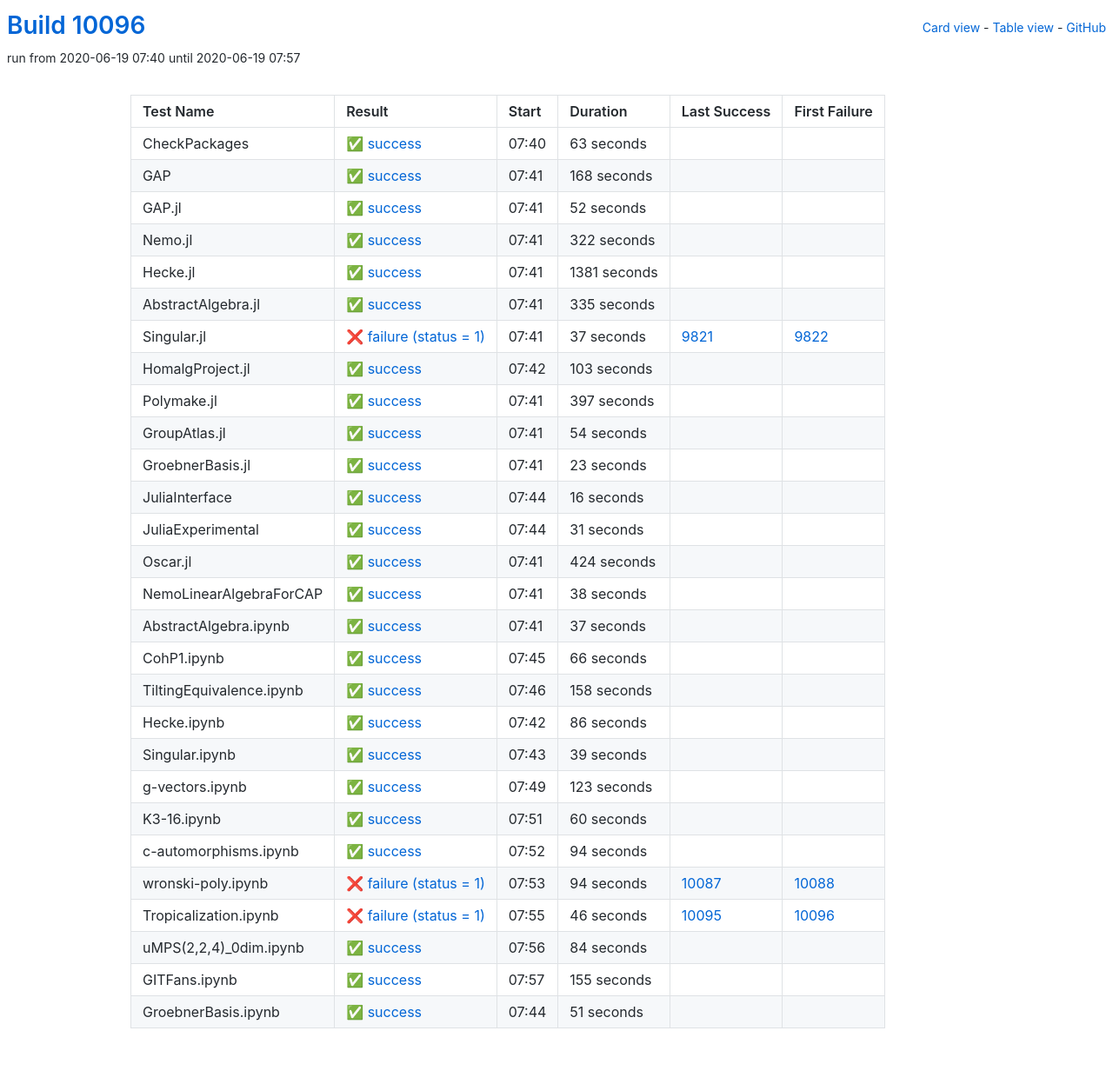
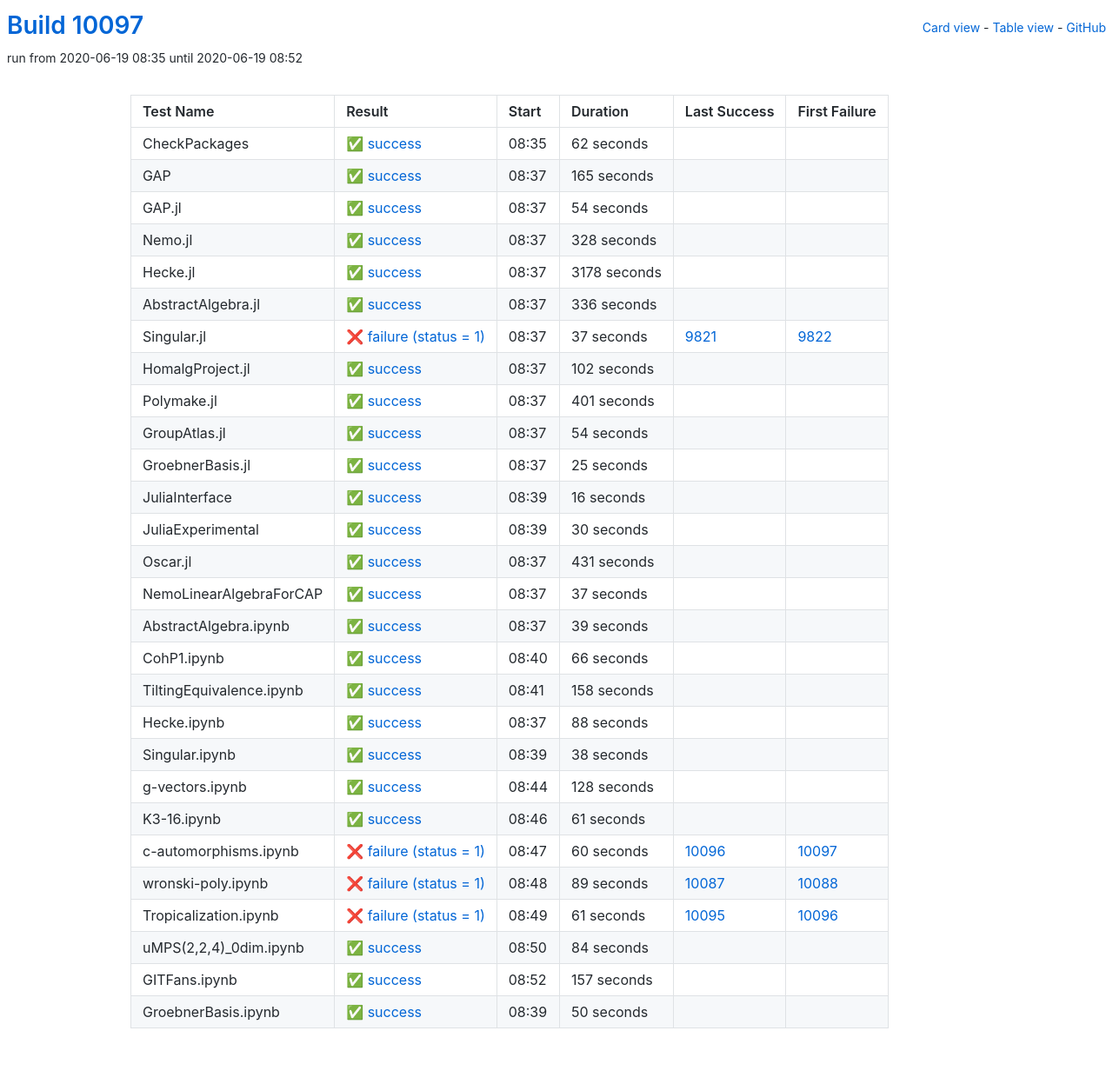
Before and after one commit to oscar-system/oscar-ci-status, a Jekyll site: the page built from table.html, in a window 1280 px wide. Shown: the whole page at 87% size. Built offline with Jekyll 4.4.1, drawn with Linux system fonts in a browser that asks for light colours.

Commit message:
Build #10097

```diff
--- a/_data/ci.yml
+++ b/_data/ci.yml
@@ -1,6 +1,6 @@
 ---
-build: 10096
-build_url: https://oscarci.mathematik.uni-kl.de/job/oscar/10096/
+build: 10097
+build_url: https://oscarci.mathematik.uni-kl.de/job/oscar/10097/
 job: oscar
 organization: oscar-system
 repo: oscar-ci-status
@@ -8,80 +8,80 @@
 tests:
 - name: CheckPackages
   id: checkpackages
-  log: https://oscarci.mathematik.uni-kl.de/job/oscar/10096/artifact/logs/build-10096/CheckPackages.log
-  start: 2020-06-19 07:40
+  log: https://oscarci.mathematik.uni-kl.de/job/oscar/10097/artifact/logs/build-10097/CheckPackages.log
+  start: 2020-06-19 08:35
   success: true
   exitcode: 0
   status: success
-  duration: 63
+  duration: 62
   last_success: false
   last_success_url:
   first_failure: false
   first_failure_url:
 - name: GAP
   id: gap
-  log: https://oscarci.mathematik.uni-kl.de/job/oscar/10096/artifact/logs/build-10096/GAP.log
-  start: 2020-06-19 07:41
+  log: https://oscarci.mathematik.uni-kl.de/job/oscar/10097/artifact/logs/build-10097/GAP.log
+  start: 2020-06-19 08:37
   success: true
   exitcode: 0
   status: success
-  duration: 168
+  duration: 165
   last_success: false
   last_success_url:
   first_failure: false
   first_failure_url:
 - name: GAP.jl
   id: gap-jl
-  log: https://oscarci.mathematik.uni-kl.de/job/oscar/10096/artifact/logs/build-10096/GAP.jl.log
-  start: 2020-06-19 07:41
+  log: https://oscarci.mathematik.uni-kl.de/job/oscar/10097/artifact/logs/build-10097/GAP.jl.log
+  start: 2020-06-19 08:37
   success: true
   exitcode: 0
   status: success
-  duration: 52
+  duration: 54
   last_success: false
   last_success_url:
   first_failure: false
   first_failure_url:
 - name: Nemo.jl
   id: nemo-jl
-  log: https://oscarci.mathematik.uni-kl.de/job/oscar/10096/artifact/logs/build-10096/Nemo.jl.log
-  start: 2020-06-19 07:41
+  log: https://oscarci.mathematik.uni-kl.de/job/oscar/10097/artifact/logs/build-10097/Nemo.jl.log
+  start: 2020-06-19 08:37
   success: true
   exitcode: 0
   status: success
-  duration: 322
+  duration: 328
   last_success: false
   last_success_url:
   first_failure: false
   first_failure_url:
 - name: Hecke.jl
   id: hecke-jl
-  log: https://oscarci.mathematik.uni-kl.de/job/oscar/10096/artifact/logs/build-10096/Hecke.jl.log
-  start: 2020-06-19 07:41
+  log: https://oscarci.mathematik.uni-kl.de/job/oscar/10097/artifact/logs/build-10097/Hecke.jl.log
+  start: 2020-06-19 08:37
   success: true
   exitcode: 0
   status: success
-  duration: 1381
+  duration: 3178
   last_success: false
   last_success_url:
   first_failure: false
   first_failure_url:
 - name: AbstractAlgebra.jl
   id: abstractalgebra-jl
-  log: https://oscarci.mathematik.uni-kl.de/job/oscar/10096/artifact/logs/build-10096/AbstractAlgebra.jl.log
-  start: 2020-06-19 07:41
+  log: https://oscarci.mathematik.uni-kl.de/job/oscar/10097/artifact/logs/build-10097/AbstractAlgebra.jl.log
+  start: 2020-06-19 08:37
   success: true
   exitcode: 0
   status: success
-  duration: 335
+  duration: 336
   last_success: false
   last_success_url:
   first_failure: false
   first_failure_url:
 - name: Singular.jl
   id: singular-jl
-  log: https://oscarci.mathematik.uni-kl.de/job/oscar/10096/artifact/logs/build-10096/Singular.jl.log
-  start: 2020-06-19 07:41
+  log: https://oscarci.mathematik.uni-kl.de/job/oscar/10097/artifact/logs/build-10097/Singular.jl.log
+  start: 2020-06-19 08:37
   success: false
   exitcode: 1
   status: failure
@@ -92,32 +92,32 @@
   first_failure_url: https://oscarci.mathematik.uni-kl.de/job/oscar/9822/
 - name: HomalgProject.jl
   id: homalgproject-jl
-  log: https://oscarci.mathematik.uni-kl.de/job/oscar/10096/artifact/logs/build-10096/HomalgProject.jl.log
-  start: 2020-06-19 07:42
+  log: https://oscarci.mathematik.uni-kl.de/job/oscar/10097/artifact/logs/build-10097/HomalgProject.jl.log
+  start: 2020-06-19 08:37
   success: true
   exitcode: 0
   status: success
-  duration: 103
+  duration: 102
   last_success: false
   last_success_url:
   first_failure: false
   first_failure_url:
 - name: Polymake.jl
   id: polymake-jl
-  log: https://oscarci.mathematik.uni-kl.de/job/oscar/10096/artifact/logs/build-10096/Polymake.jl.log
-  start: 2020-06-19 07:41
+  log: https://oscarci.mathematik.uni-kl.de/job/oscar/10097/artifact/logs/build-10097/Polymake.jl.log
+  start: 2020-06-19 08:37
   success: true
   exitcode: 0
   status: success
-  duration: 397
+  duration: 401
   last_success: false
   last_success_url:
   first_failure: false
   first_failure_url:
 - name: GroupAtlas.jl
   id: groupatlas-jl
-  log: https://oscarci.mathematik.uni-kl.de/job/oscar/10096/artifact/logs/build-10096/GroupAtlas.jl.log
-  start: 2020-06-19 07:41
+  log: https://oscarci.mathematik.uni-kl.de/job/oscar/10097/artifact/logs/build-10097/GroupAtlas.jl.log
+  start: 2020-06-19 08:37
   success: true
   exitcode: 0
   status: success
@@ -128,20 +128,20 @@
   first_failure_url:
 - name: GroebnerBasis.jl
   id: groebnerbasis-jl
-  log: https://oscarci.mathematik.uni-kl.de/job/oscar/10096/artifact/logs/build-10096/GroebnerBasis.jl.log
-  start: 2020-06-19 07:41
+  log: https://oscarci.mathematik.uni-kl.de/job/oscar/10097/artifact/logs/build-10097/GroebnerBasis.jl.log
+  start: 2020-06-19 08:37
   success: true
   exitcode: 0
   status: success
-  duration: 23
+  duration: 25
   last_success: false
   last_success_url:
   first_failure: false
   first_failure_url:
 - name: JuliaInterface
   id: juliainterface
-  log: https://oscarci.mathematik.uni-kl.de/job/oscar/10096/artifact/logs/build-10096/JuliaInterface.log
-  start: 2020-06-19 07:44
+  log: https://oscarci.mathematik.uni-kl.de/job/oscar/10097/artifact/logs/build-10097/JuliaInterface.log
+  start: 2020-06-19 08:39
   success: true
   exitcode: 0
   status: success
@@ -152,44 +152,32 @@
   first_failure_url:
 - name: JuliaExperimental
   id: juliaexperimental
-  log: https://oscarci.mathematik.uni-kl.de/job/oscar/10096/artifact/logs/build-10096/JuliaExperimental.log
-  start: 2020-06-19 07:44
+  log: https://oscarci.mathematik.uni-kl.de/job/oscar/10097/artifact/logs/build-10097/JuliaExperimental.log
+  start: 2020-06-19 08:39
   success: true
   exitcode: 0
   status: success
-  duration: 31
+  duration: 30
   last_success: false
   last_success_url:
   first_failure: false
   first_failure_url:
 - name: Oscar.jl
   id: oscar-jl
-  log: https://oscarci.mathematik.uni-kl.de/job/oscar/10096/artifact/logs/build-10096/Oscar.jl.log
-  start: 2020-06-19 07:41
+  log: https://oscarci.mathematik.uni-kl.de/job/oscar/10097/artifact/logs/build-10097/Oscar.jl.log
+  start: 2020-06-19 08:37
   success: true
   exitcode: 0
   status: success
-  duration: 424
+  duration: 431
   last_success: false
   last_success_url:
   first_failure: false
   first_failure_url:
 - name: NemoLinearAlgebraForCAP
   id: nemolinearalgebraforcap
-  log: https://oscarci.mathematik.uni-kl.de/job/oscar/10096/artifact/logs/build-10096/NemoLinearAlgebraForCAP.log
-  start: 2020-06-19 07:41
-  success: true
-  exitcode: 0
-  status: success
-  duration: 38
-  last_success: false
-  last_success_url:
-  first_failure: false
-  first_failure_url:
-- name: AbstractAlgebra.ipynb
-  id: abstractalgebra-ipynb
-  log: https://oscarci.mathematik.uni-kl.de/job/oscar/10096/artifact/logs/build-10096/AbstractAlgebra.ipynb.log
-  start: 2020-06-19 07:41
+  log: https://oscarci.mathematik.uni-kl.de/job/oscar/10097/artifact/logs/build-10097/NemoLinearAlgebraForCAP.log
+  start: 2020-06-19 08:37
   success: true
   exitcode: 0
   status: success
@@ -198,10 +186,22 @@
   last_success_url:
   first_failure: false
   first_failure_url:
+- name: AbstractAlgebra.ipynb
+  id: abstractalgebra-ipynb
+  log: https://oscarci.mathematik.uni-kl.de/job/oscar/10097/artifact/logs/build-10097/AbstractAlgebra.ipynb.log
+  start: 2020-06-19 08:37
+  success: true
+  exitcode: 0
+  status: success
+  duration: 39
+  last_success: false
+  last_success_url:
+  first_failure: false
+  first_failure_url:
 - name: CohP1.ipynb
   id: cohp1-ipynb
-  log: https://oscarci.mathematik.uni-kl.de/job/oscar/10096/artifact/logs/build-10096/CohP1.ipynb.log
-  start: 2020-06-19 07:45
+  log: https://oscarci.mathematik.uni-kl.de/job/oscar/10097/artifact/logs/build-10097/CohP1.ipynb.log
+  start: 2020-06-19 08:40
   success: true
   exitcode: 0
   status: success
@@ -212,8 +212,8 @@
   first_failure_url:
 - name: TiltingEquivalence.ipynb
   id: tiltingequivalence-ipynb
-  log: https://oscarci.mathematik.uni-kl.de/job/oscar/10096/artifact/logs/build-10096/TiltingEquivalence.ipynb.log
-  start: 2020-06-19 07:46
+  log: https://oscarci.mathematik.uni-kl.de/job/oscar/10097/artifact/logs/build-10097/TiltingEquivalence.ipynb.log
+  start: 2020-06-19 08:41
   success: true
   exitcode: 0
   status: success
@@ -224,92 +224,92 @@
   first_failure_url:
 - name: Hecke.ipynb
   id: hecke-ipynb
-  log: https://oscarci.mathematik.uni-kl.de/job/oscar/10096/artifact/logs/build-10096/Hecke.ipynb.log
-  start: 2020-06-19 07:42
+  log: https://oscarci.mathematik.uni-kl.de/job/oscar/10097/artifact/logs/build-10097/Hecke.ipynb.log
+  start: 2020-06-19 08:37
   success: true
   exitcode: 0
   status: success
-  duration: 86
+  duration: 88
   last_success: false
   last_success_url:
   first_failure: false
   first_failure_url:
 - name: Singular.ipynb
   id: singular-ipynb
-  log: https://oscarci.mathematik.uni-kl.de/job/oscar/10096/artifact/logs/build-10096/Singular.ipynb.log
-  start: 2020-06-19 07:43
+  log: https://oscarci.mathematik.uni-kl.de/job/oscar/10097/artifact/logs/build-10097/Singular.ipynb.log
+  start: 2020-06-19 08:39
   success: true
   exitcode: 0
   status: success
-  duration: 39
+  duration: 38
   last_success: false
   last_success_url:
   first_failure: false
   first_failure_url:
 - name: g-vectors.ipynb
   id: g-vectors-ipynb
-  log: https://oscarci.mathematik.uni-kl.de/job/oscar/10096/artifact/logs/build-10096/g-vectors.ipynb.log
-  start: 2020-06-19 07:49
+  log: https://oscarci.mathematik.uni-kl.de/job/oscar/10097/artifact/logs/build-10097/g-vectors.ipynb.log
+  start: 2020-06-19 08:44
   success: true
   exitcode: 0
   status: success
-  duration: 123
+  duration: 128
   last_success: false
   last_success_url:
   first_failure: false
   first_failure_url:
 - name: K3-16.ipynb
   id: k3-16-ipynb
-  log: https://oscarci.mathematik.uni-kl.de/job/oscar/10096/artifact/logs/build-10096/K3-16.ipynb.log
-  start: 2020-06-19 07:51
+  log: https://oscarci.mathematik.uni-kl.de/job/oscar/10097/artifact/logs/build-10097/K3-16.ipynb.log
+  start: 2020-06-19 08:46
   success: true
   exitcode: 0
   status: success
-  duration: 60
+  duration: 61
   last_success: false
   last_success_url:
   first_failure: false
   first_failure_url:
 - name: c-automorphisms.ipynb
   id: c-automorphisms-ipynb
-  log: https://oscarci.mathematik.uni-kl.de/job/oscar/10096/artifact/logs/build-10096/c-automorphisms.ipynb.log
-  start: 2020-06-19 07:52
-  success: true
-  exitcode: 0
-  status: success
-  duration: 94
-  last_success: false
-  last_success_url:
-  first_failure: false
-  first_failure_url:
-- name: wronski-poly.ipynb
-  id: wronski-poly-ipynb
-  log: https://oscarci.mathematik.uni-kl.de/job/oscar/10096/artifact/logs/build-10096/wronski-poly.ipynb.log
-  start: 2020-06-19 07:53
+  log: https://oscarci.mathematik.uni-kl.de/job/oscar/10097/artifact/logs/build-10097/c-automorphisms.ipynb.log
+  start: 2020-06-19 08:47
   success: false
   exitcode: 1
   status: failure
-  duration: 94
+  duration: 60
+  last_success: 10096
+  last_success_url: https://oscarci.mathematik.uni-kl.de/job/oscar/10096/
+  first_failure: 10097
+  first_failure_url: https://oscarci.mathematik.uni-kl.de/job/oscar/10097/
+- name: wronski-poly.ipynb
+  id: wronski-poly-ipynb
+  log: https://oscarci.mathematik.uni-kl.de/job/oscar/10097/artifact/logs/build-10097/wronski-poly.ipynb.log
+  start: 2020-06-19 08:48
+  success: false
+  exitcode: 1
+  status: failure
+  duration: 89
   last_success: 10087
   last_success_url: https://oscarci.mathematik.uni-kl.de/job/oscar/10087/
   first_failure: 10088
   first_failure_url: https://oscarci.mathematik.uni-kl.de/job/oscar/10088/
 - name: Tropicalization.ipynb
   id: tropicalization-ipynb
-  log: https://oscarci.mathematik.uni-kl.de/job/oscar/10096/artifact/logs/build-10096/Tropicalization.ipynb.log
-  start: 2020-06-19 07:55
+  log: https://oscarci.mathematik.uni-kl.de/job/oscar/10097/artifact/logs/build-10097/Tropicalization.ipynb.log
+  start: 2020-06-19 08:49
   success: false
   exitcode: 1
   status: failure
-  duration: 46
+  duration: 61
   last_success: 10095
   last_success_url: https://oscarci.mathematik.uni-kl.de/job/oscar/10095/
   first_failure: 10096
   first_failure_url: https://oscarci.mathematik.uni-kl.de/job/oscar/10096/
 - name: uMPS(2,2,4)_0dim.ipynb
   id: umps-2-2-4-0dim-ipynb
-  log: https://oscarci.mathematik.uni-kl.de/job/oscar/10096/artifact/logs/build-10096/uMPS-2-2-4-_0dim.ipynb.log
-  start: 2020-06-19 07:56
+  log: https://oscarci.mathematik.uni-kl.de/job/oscar/10097/artifact/logs/build-10097/uMPS-2-2-4-_0dim.ipynb.log
+  start: 2020-06-19 08:50
   success: true
   exitcode: 0
   status: success
@@ -320,24 +320,24 @@
   first_failure_url:
 - name: GITFans.ipynb
   id: gitfans-ipynb
-  log: https://oscarci.mathematik.uni-kl.de/job/oscar/10096/artifact/logs/build-10096/GITFans.ipynb.log
-  start: 2020-06-19 07:57
+  log: https://oscarci.mathematik.uni-kl.de/job/oscar/10097/artifact/logs/build-10097/GITFans.ipynb.log
+  start: 2020-06-19 08:52
   success: true
   exitcode: 0
   status: success
-  duration: 155
+  duration: 157
   last_success: false
   last_success_url:
   first_failure: false
   first_failure_url:
 - name: GroebnerBasis.ipynb
   id: groebnerbasis-ipynb
-  log: https://oscarci.mathematik.uni-kl.de/job/oscar/10096/artifact/logs/build-10096/GroebnerBasis.ipynb.log
-  start: 2020-06-19 07:44
+  log: https://oscarci.mathematik.uni-kl.de/job/oscar/10097/artifact/logs/build-10097/GroebnerBasis.ipynb.log
+  start: 2020-06-19 08:39
   success: true
   exitcode: 0
   status: success
-  duration: 51
+  duration: 50
   last_success: false
   last_success_url:
   first_failure: false
```
Also changed, not shown: README.md.
